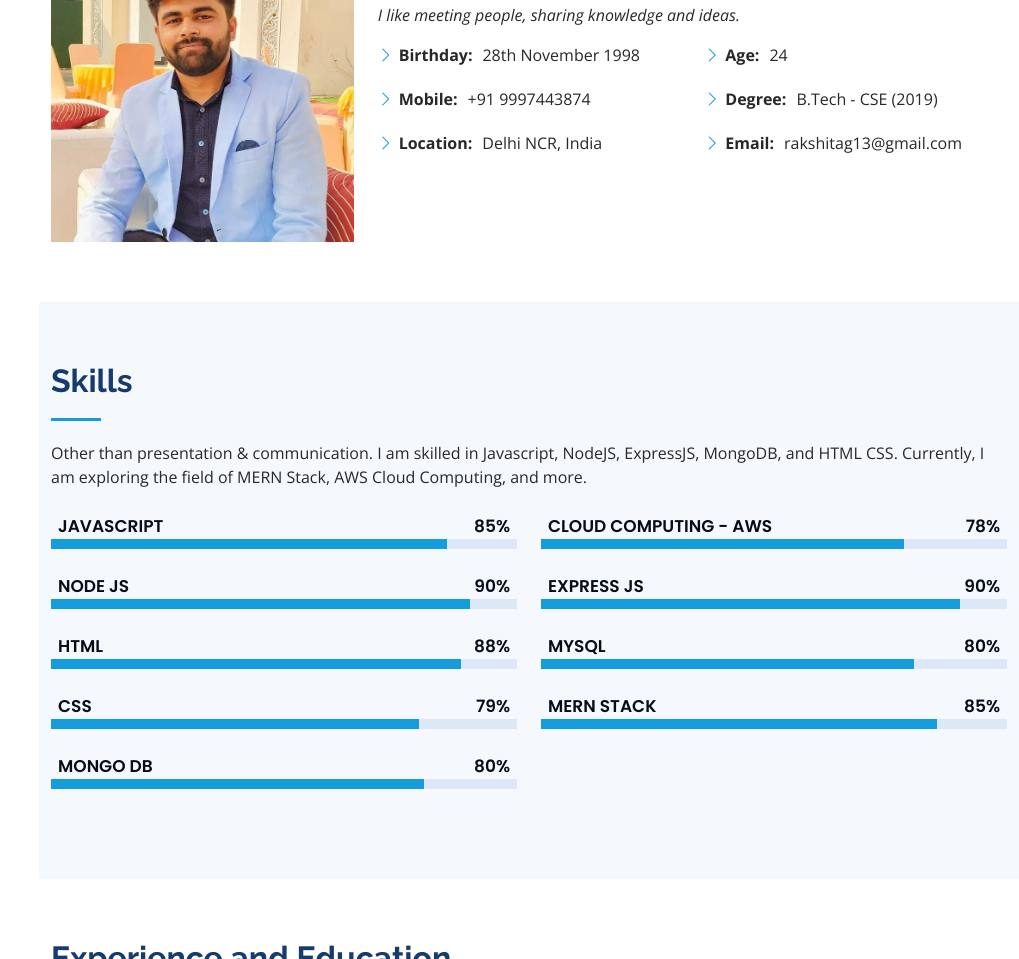
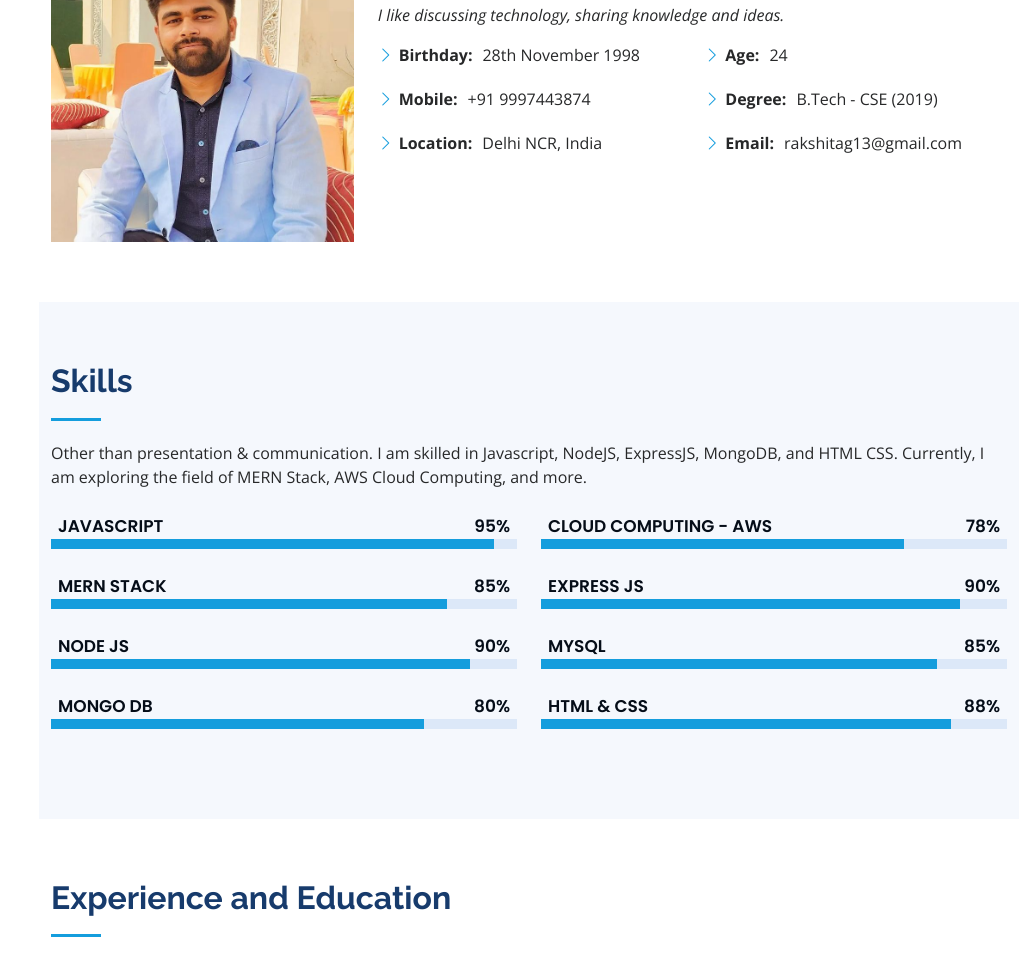
Before and after one commit to rakshitagarwal/rakshitagarwal.github.io, a plain HTML site: page index.html in a window 1280 px wide. Shown: the part 1101-2060 px from the top of the page, without its empty margins (261-1280 px from the left). Drawn offline with nearby package versions, Linux system fonts and the light colour scheme.

Commit message:
bachground change

```diff
--- a/index.html
+++ b/index.html
@@ -5,7 +5,7 @@
   <meta charset="utf-8">
   <meta content="width=device-width, initial-scale=1.0" name="viewport">
 
-  <title>Portfolio - Rakshit</title>
+  <title>Rakshit Agarwal</title>
   <meta content="" name="description">
   <meta content="" name="keywords">
 
@@ -83,10 +83,10 @@
       <h1>Rakshit Agarwal</h1>
       <p>I'm a <span class="typed" data-typed-items="Full Stack Developer, Software Engineer, Tech Enthusiast"></span></p>
     </div>
-  </section><!-- End Hero -->
+  </section>
+  <!-- End Hero -->
 
   <main id="main">
-
     <!-- ======= About Section ======= -->
     <section id="about" class="about">
       <div class="container">
@@ -102,10 +102,9 @@
           </div>
           <div class="col-lg-8 pt-4 pt-lg-0 content" data-aos="fade-left">
             <br>
-            <!-- <h3>Programmer &amp; Web Developer.</h3> -->
             <h3>Software Developer</h3>
             <p class="fst-italic">
-              I like meeting people, sharing knowledge and ideas.
+              I like discussing technology, sharing knowledge and ideas.
             </p>
             <div class="row">
               <div class="col-lg-6">
@@ -123,16 +122,11 @@
                 </ul>
               </div>
             </div>
-            <p>
-              <!-- . -->
-            </p>
           </div>
         </div>
-
       </div>
-    </section><!-- End About Section -->
-
-
+    </section>
+    <!-- End About Section -->
 
     <!-- ======= Skills Section ======= -->
     <section id="skills" class="skills section-bg">
@@ -148,7 +142,14 @@
           <div class="col-lg-6" data-aos="fade-up">
 
             <div class="progress">
-              <span class="skill">JavaScript <i class="val">85%</i></span>
+              <span class="skill">JavaScript <i class="val">95%</i></span>
+              <div class="progress-bar-wrap">
+                <div class="progress-bar" role="progressbar" aria-valuenow="95" aria-valuemin="0" aria-valuemax="100"></div>
+              </div>
+            </div>
+
+            <div class="progress">
+              <span class="skill">MERN Stack <i class="val">85%</i></span>
               <div class="progress-bar-wrap">
                 <div class="progress-bar" role="progressbar" aria-valuenow="85" aria-valuemin="0" aria-valuemax="100"></div>
               </div>
@@ -161,19 +162,7 @@
               </div>
             </div>
 
-            <div class="progress">
-              <span class="skill">HTML <i class="val">88%</i></span>
-              <div class="progress-bar-wrap">
-                <div class="progress-bar" role="progressbar" aria-valuenow="88" aria-valuemin="0" aria-valuemax="100"></div>
-              </div>
-            </div>
 
-            <div class="progress">
-              <span class="skill">CSS <i class="val">79%</i></span>
-              <div class="progress-bar-wrap">
-                <div class="progress-bar" role="progressbar" aria-valuenow="79" aria-valuemin="0" aria-valuemax="100"></div>
-              </div>
-            </div>
 
             <div class="progress">
               <span class="skill">Mongo DB <i class="val">80%</i></span>
@@ -202,16 +191,16 @@
             </div>
 
             <div class="progress">
-              <span class="skill">MySql <i class="val">80%</i></span>
+              <span class="skill">MySql <i class="val">85%</i></span>
               <div class="progress-bar-wrap">
-                <div class="progress-bar" role="progressbar" aria-valuenow="80" aria-valuemin="0" aria-valuemax="100"></div>
+                <div class="progress-bar" role="progressbar" aria-valuenow="85" aria-valuemin="0" aria-valuemax="100"></div>
               </div>
             </div>
 
             <div class="progress">
-              <span class="skill">MERN Stack <i class="val">85%</i></span>
+              <span class="skill">HTML & CSS<i class="val">88%</i></span>
               <div class="progress-bar-wrap">
-                <div class="progress-bar" role="progressbar" aria-valuenow="85" aria-valuemin="0" aria-valuemax="100"></div>
+                <div class="progress-bar" role="progressbar" aria-valuenow="88" aria-valuemin="0" aria-valuemax="100"></div>
               </div>
             </div>
 
@@ -220,7 +209,8 @@
         </div>
 
       </div>
-    </section><!-- End Skills Section -->
+    </section>
+    <!-- End Skills Section -->
 
     <!-- ======= Resume Section ======= -->
     <section id="resume" class="resume">
@@ -228,7 +218,6 @@
 
         <div class="section-title">
           <h2>Experience and Education</h2>
-          <!-- <p>Magnam dolores commodi suscipit. Necessitatibus eius consequatur ex aliquid fuga eum quidem. Sit sint consectetur velit. Quisquam quos quisquam cupiditate. Et nemo qui impedit suscipit alias ea. Quia fugiat sit in iste officiis commodi quidem hic quas.</p> -->
         </div>
 
         <div class="row">
@@ -245,8 +234,6 @@
                   <li>Creating and managing CRUD and feature integration with bitbucket.</li>
                   <li>Handling node environment in many projects with coding standards.</li>
                   <li>Technology/Tools: Node JS Development, Express, Mongo DB. </li>
-
-
               </ul>
             </div>
 
@@ -260,7 +247,6 @@
                 <li>Worked on digitizing and managing operations of SKU and products.</li>
                 <li>Have hands-on experience in implementing Factri.AI in a factory.</li>
                 <li>Technology/Tools: Factri.AI, Development of ERP software.</li>
-
               </ul>
             </div>
 
@@ -304,7 +290,8 @@
         </div>
 
       </div>
-    </section><!-- End Resume Section -->
+    </section>
+    <!-- End Resume Section -->
 
     <!-- ======= Portfolio Section ======= -->
     <section id="portfolio" class="portfolio section-bg clearfix">
@@ -313,12 +300,9 @@
 
         <div class="section-title">
           <h2>Projects</h2>
-          <!-- <p>Magnam dolores commodi suscipit. Necessitatibus eius consequatur ex aliquid fuga eum quidem. Sit sint consectetur velit. Quisquam quos quisquam cupiditate. Et nemo qui impedit suscipit alias ea. Quia fugiat sit in iste officiis commodi quidem hic quas.</p> -->
         </div>
 
         <div class="row portfolio-container" data-aos="fade-up" data-aos-delay="100">
-
-
           <div class="col-lg-4 col-md-6 portfolio-item filter-web">
             <div class="portfolio-wrap clearfix">
               <h4>Meetup</h4>
@@ -388,11 +372,10 @@
 
             </div>
           </div>
-
-
         </div>
       </div>
-    </section><!-- End Portfolio Section -->
+    </section>
+    <!-- End Portfolio Section -->
 
     <!-- ======= Services Section ======= -->
     <section id="services" class="services">
@@ -400,7 +383,6 @@
 
         <div class="section-title">
           <h2>Certificates</h2>
-          <!-- <p>Magnam dolores commodi suscipit. Necessitatibus eius consequatur ex aliquid fuga eum quidem. Sit sint consectetur velit. Quisquam quos quisquam cupiditate. Et nemo qui impedit suscipit alias ea. Quia fugiat sit in iste officiis commodi quidem hic quas.</p> -->
         </div>
 
         <div class="row">
@@ -451,8 +433,8 @@
         </div>
 
       </div>
-    </section><!-- End Services Section -->
-
+    </section>
+    <!-- End Services Section -->
 
     <!-- ======= Contact Section ======= -->
     <section id="contact" class="contact section-bg">
@@ -460,7 +442,6 @@
 
         <div class="section-title">
           <h2>Contact</h2>
-          <!-- <p>Magnam dolores commodi suscipit. Necessitatibus eius consequatur ex aliquid fuga eum quidem. Sit sint consectetur velit. Quisquam quos quisquam cupiditate. Et nemo qui impedit suscipit alias ea. Quia fugiat sit in iste officiis commodi quidem hic quas.</p> -->
         </div>
 
         <div class="row" data-aos="fade-in">
```
Also changed, not shown: assets/img/hero-bg.jpg, assets/img/hero.jpg (added).
